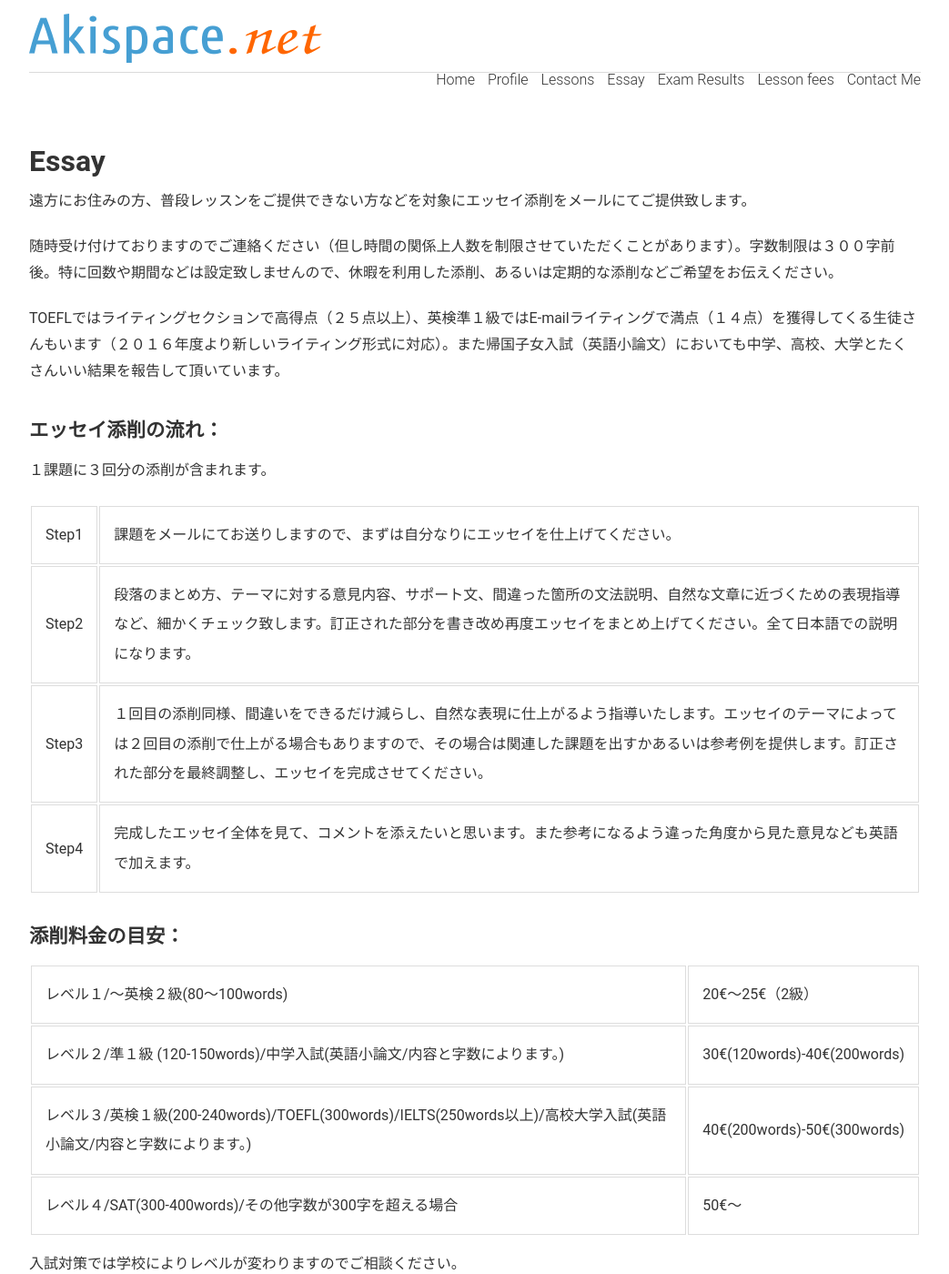
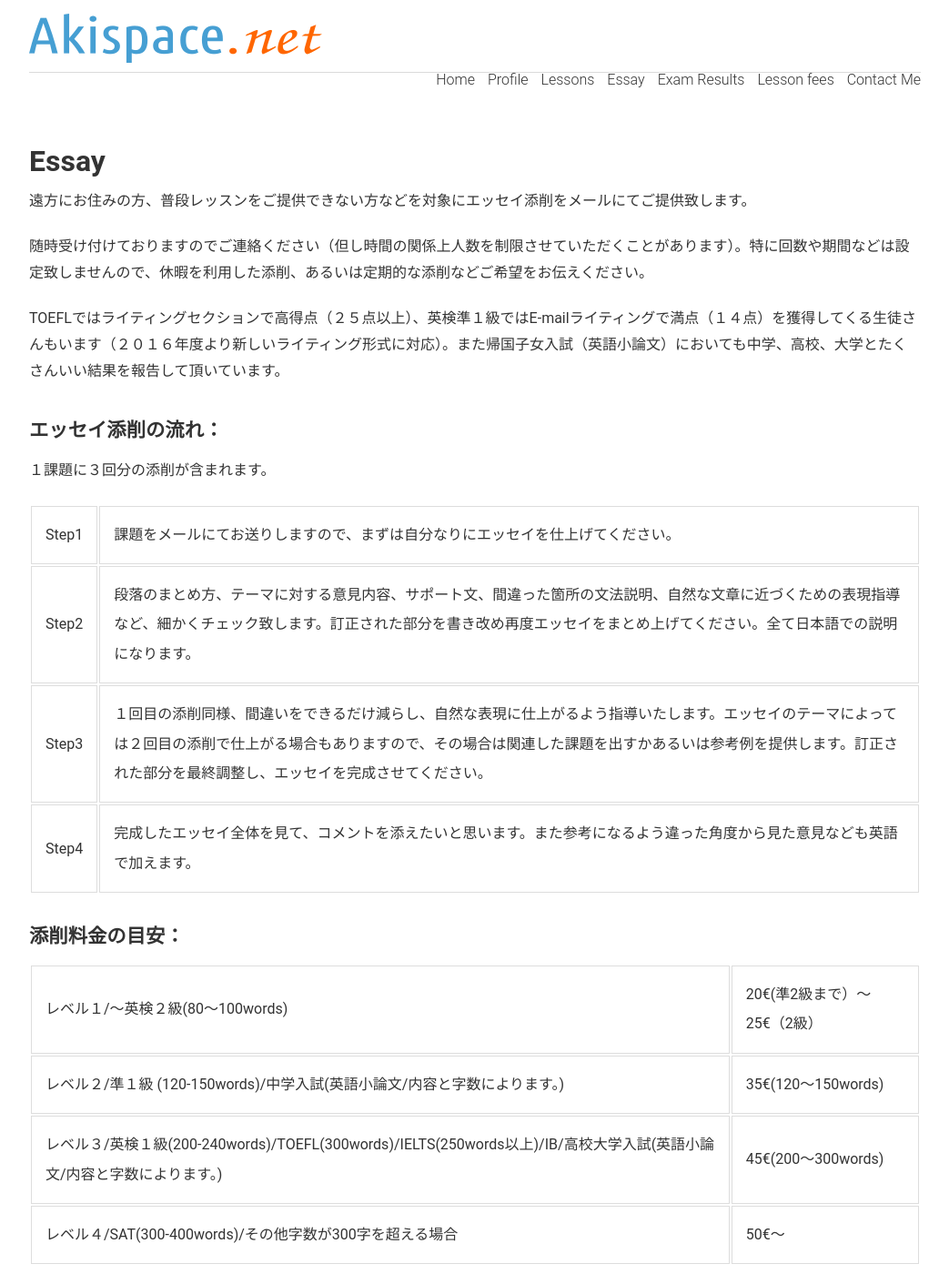
Before and after one commit to phocean/akispace, a Jekyll site: the page built from essays.md, in a window 1280 px wide and 1400 px high. Shown: the whole window at 91% size, without its empty margins (118-1161 px from the left). Built offline with Jekyll 4.4.1, drawn with Linux system fonts in a browser that asks for light colours.

Commit message:
several sentences modified

```diff
--- a/essays.md
+++ b/essays.md
@@ -10,7 +10,7 @@ description: 英検/TOEFL/IELTS/SATなどの資格試験に合わせたエッセ
 
 遠方にお住みの方、普段レッスンをご提供できない方などを対象にエッセイ添削をメールにてご提供致します。
 
-随時受け付けておりますのでご連絡ください（但し時間の関係上人数を制限させていただくことがあります）。字数制限は３００字前後。特に回数や期間などは設定致しませんので、休暇を利用した添削、あるいは定期的な添削などご希望をお伝えください。
+随時受け付けておりますのでご連絡ください（但し時間の関係上人数を制限させていただくことがあります）。特に回数や期間などは設定致しませんので、休暇を利用した添削、あるいは定期的な添削などご希望をお伝えください。
 
 TOEFLではライティングセクションで高得点（２５点以上）、英検準１級ではE-mailライティングで満点（１４点）を獲得してくる生徒さんもいます（２０１６年度より新しいライティング形式に対応）。また帰国子女入試（英語小論文）においても中学、高校、大学とたくさんいい結果を報告して頂いています。
 
@@ -28,9 +28,9 @@ TOEFLではライティングセクションで高得点（２５点以上）、
 ### 添削料金の目安：
 
 <table>
-<tr><td>レベル１/〜英検２級(80〜100words)</td><td>20€〜25€（2級） </td></tr>
-<tr><td>レベル２/準１級 (120-150words)/中学入試(英語小論文/内容と字数によります。)</td><td>30€(120words)-40€(200words) </td></tr>
-<tr><td>レベル３/英検１級(200-240words)/TOEFL(300words)/IELTS(250words以上)/高校大学入試(英語小論文/内容と字数によります。)</td><td>40€(200words)-50€(300words)</td></tr>
+<tr><td>レベル１/〜英検２級(80〜100words)</td><td>20€(準2級まで）〜25€（2級） </td></tr>
+<tr><td>レベル２/準１級 (120-150words)/中学入試(英語小論文/内容と字数によります。)</td><td>35€(120〜150words) </td></tr>
+<tr><td>レベル３/英検１級(200-240words)/TOEFL(300words)/IELTS(250words以上)/IB/高校大学入試(英語小論文/内容と字数によります。)</td><td>45€(200〜300words)</td></tr>
 <tr><td>レベル４/SAT(300-400words)/その他字数が300字を超える場合</td><td>50€〜</td></tr>
 </table>
 
```
